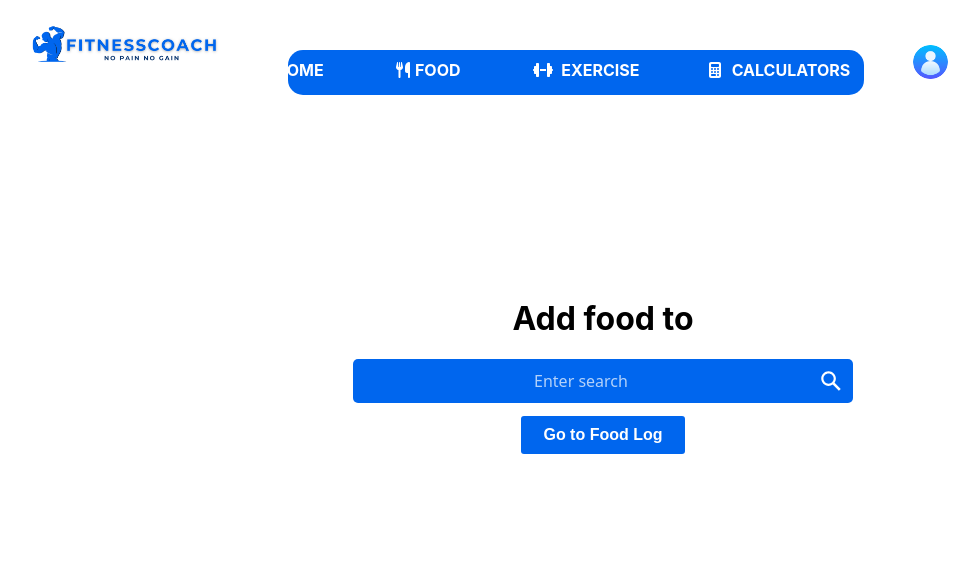
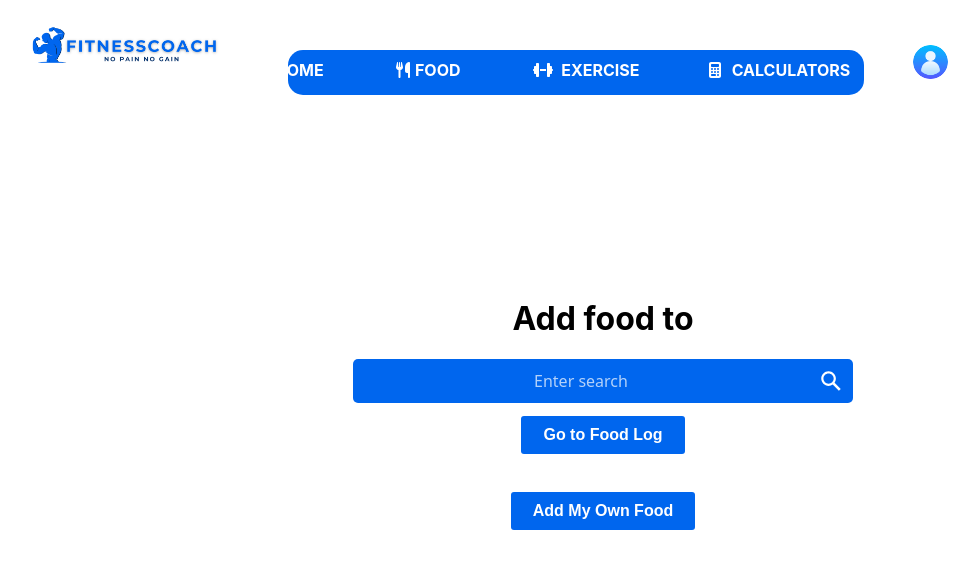
Before and after one commit to PS-G12/PS.G12, a React (Create React App) app in the folder client/: page /searchFood in a window 1280 px wide. Shown: the top 568 px of the page, without its empty margins (37-1016 px from the left). Built offline with nearby package versions, Linux system fonts and the light colour scheme; a web font is replaced by a local one.

Commit message:
Adición registro comida

```diff
--- a/client/src/pages/searchFood/searchFood.js
+++ b/client/src/pages/searchFood/searchFood.js
@@ -1,5 +1,6 @@
 import React, { useState, useEffect } from "react";
 import Header from "../../components/Header/header.js";
+import AddFood from "../../components/AddFood/addFood.js";
 import { Link, useLocation } from "react-router-dom";
 import "./searchFood.css";
 
@@ -192,6 +193,8 @@ const FoodSearch = () => {
         <button>Go to Food Log</button>
       </Link>
 
+      <AddFood></AddFood>
+
       <div className="resultSearchFood">
         <div className="search-result">
           {searchResult ? (
```
